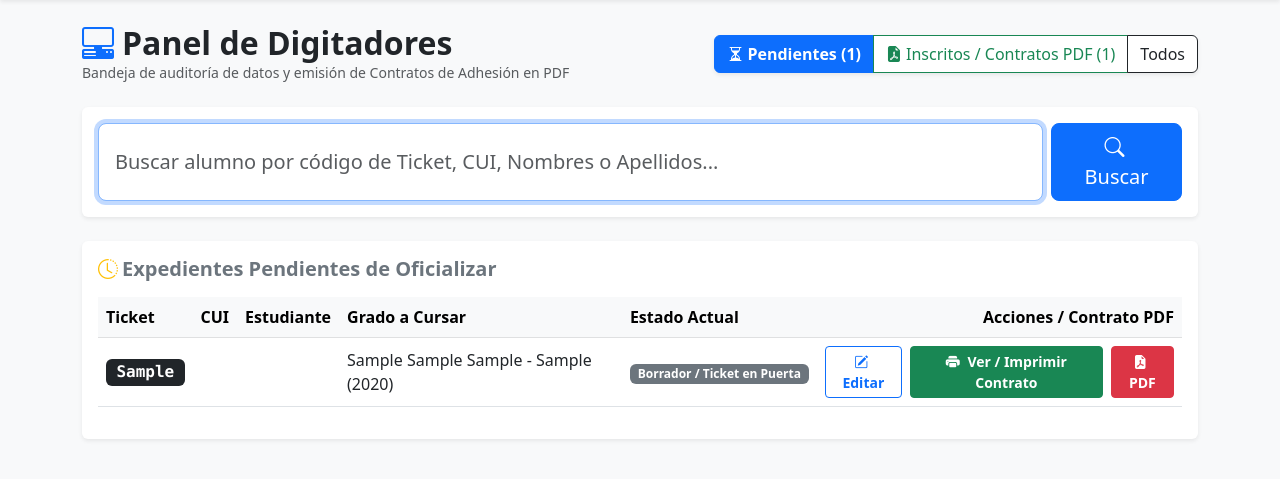
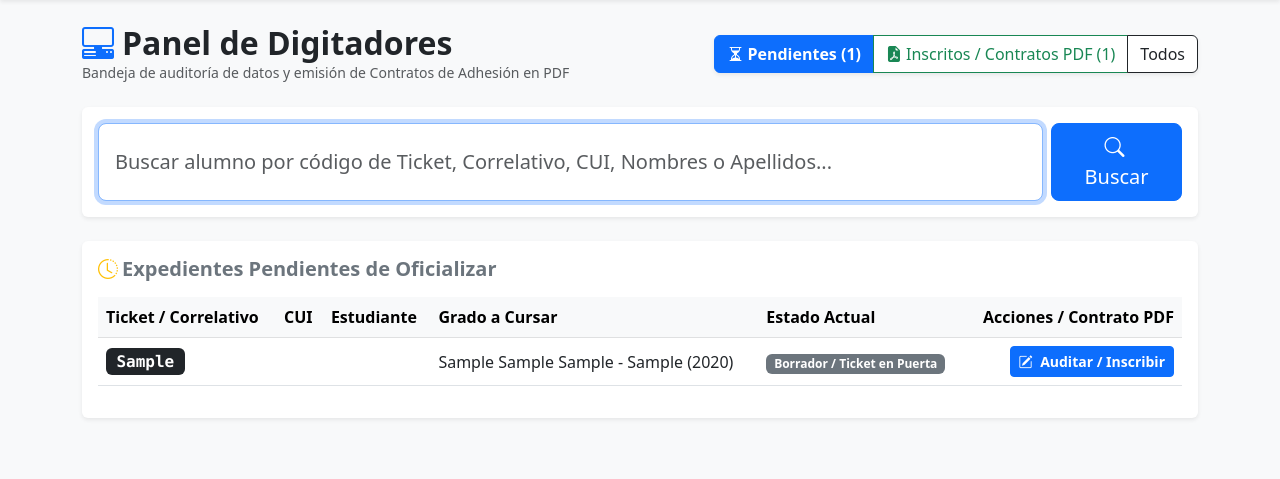
Before and after one commit to danjovg/inscripciones2027, a Django app: template portal_staff/templates/portal_staff/panel_digitador.html in a window 1280 px wide. Shown: the part 58-537 px from the top of the page. Run offline with Django 5.2, Linux system fonts and the light colour scheme; tables that the repository leaves empty hold one stand-in row (values such as "Sample post"); the template is opened without the code that fills it: values that come from a table or form of the project are taken from there, most other values are stand-ins (such as "Sample title", 1, 10 or a date in 2020); some libraries are stand-ins or nearby versions.

Commit message:
Candado estricto: bloquear vista e impresion de contrato y correlativo hasta estar INSCRITO

```diff
--- a/portal_staff/templates/portal_staff/panel_digitador.html
+++ b/portal_staff/templates/portal_staff/panel_digitador.html
@@ -30,12 +30,12 @@
     {% endfor %}
 {% endif %}
 
-<!-- Buscador por Ticket, CUI o Nombre -->
+<!-- Buscador por Ticket, Correlativo, CUI o Nombre -->
 <div class="card shadow-sm mb-4 border-0">
     <div class="card-body">
         <form method="GET" class="d-flex">
             <input type="hidden" name="estado" value="{{ filtro_estado }}">
-            <input class="form-control form-control-lg me-2" type="search" name="q" value="{{ query }}" placeholder="Buscar alumno por código de Ticket, CUI, Nombres o Apellidos..." autofocus>
+            <input class="form-control form-control-lg me-2" type="search" name="q" value="{{ query }}" placeholder="Buscar alumno por código de Ticket, Correlativo, CUI, Nombres o Apellidos..." autofocus>
             <button class="btn btn-primary btn-lg px-4" type="submit"><i class="bi bi-search me-1"></i> Buscar</button>
             {% if query %}
                 <a href="{% url 'panel_digitador' %}?estado={{ filtro_estado }}" class="btn btn-outline-secondary btn-lg ms-2">Limpiar</a>
@@ -60,7 +60,7 @@
             <table class="table table-hover align-middle">
                 <thead class="table-light">
                     <tr>
-                        <th>Ticket</th>
+                        <th>Ticket / Correlativo</th>
                         <th>CUI</th>
                         <th>Estudiante</th>
                         <th>Grado a Cursar</th>
@@ -72,7 +72,11 @@
                     {% for inscripcion in inscripciones %}
                     <tr>
                         <td>
-                            <span class="badge bg-dark fs-6 font-monospace">{{ inscripcion.ticket_generado|default:"SIN TICKET" }}</span>
+                            {% if inscripcion.estado_solicitud == 'INSCRITO' and inscripcion.correlativo_contrato %}
+                                <span class="badge bg-success fs-6 font-monospace">{{ inscripcion.correlativo_contrato }}</span>
+                            {% else %}
+                                <span class="badge bg-dark fs-6 font-monospace">{{ inscripcion.ticket_generado|default:"SIN TICKET" }}</span>
+                            {% endif %}
                         </td>
                         <td class="fw-semibold font-monospace">{{ inscripcion.estudiante.cui }}</td>
                         <td class="fw-bold text-dark">{{ inscripcion.estudiante.nombres }} {{ inscripcion.estudiante.apellidos }}</td>
@@ -88,10 +92,12 @@
                         </td>
                         <td class="text-end">
                             <div class="d-flex justify-content-end gap-2">
-                                <a href="{% url 'editar_expediente' inscripcion.id %}" class="btn btn-sm btn-outline-primary fw-bold">
-                                    <i class="bi bi-pencil-square me-1"></i> Editar
+                                <a href="{% url 'editar_expediente' inscripcion.id %}" class="btn btn-sm btn-primary fw-bold">
+                                    <i class="bi bi-pencil-square me-1"></i> Auditar / Inscribir
                                 </a>
-                                {% if inscripcion.grado_a_cursar %}
+
+                                <!-- CANDADO: Solo muestra botones de Contrato y PDF si YA ESTÁ INSCRITO OFICIALMENTE -->
+                                {% if inscripcion.estado_solicitud == 'INSCRITO' and inscripcion.grado_a_cursar %}
                                 <a href="{% url 'descargar_contrato_pdf' inscripcion.id %}" class="btn btn-sm btn-success fw-bold" title="Abrir Vista de Impresión y Contrato">
                                     <i class="bi bi-printer-fill me-1"></i> Ver / Imprimir Contrato
                                 </a>
--- a/portal_staff/templates/portal_staff/panel_secretaria.html
+++ b/portal_staff/templates/portal_staff/panel_secretaria.html
@@ -182,8 +182,8 @@
                                     <i class="bi bi-pencil-square"></i> Editar
                                 </a>
 
-                                <!-- Ver / Imprimir Contrato PDF -->
-                                {% if item.inscripcion.grado_a_cursar %}
+                                <!-- Ver / Imprimir Contrato PDF (Solo habilitado si ya está INSCRITO) -->
+                                {% if item.inscripcion.estado_solicitud == 'INSCRITO' and item.inscripcion.grado_a_cursar %}
                                 <a href="{% url 'descargar_contrato_pdf' item.inscripcion.id %}" class="btn btn-outline-success fw-bold" title="Imprimir Contrato y Ficha">
                                     <i class="bi bi-printer-fill"></i> Contrato
                                 </a>
--- a/portal_staff/templates/portal_staff/panel_supervisor.html
+++ b/portal_staff/templates/portal_staff/panel_supervisor.html
@@ -253,7 +253,7 @@
                                 <a href="{% url 'editar_expediente' insc.id %}" class="btn btn-outline-primary fw-bold" title="Abrir expediente completo">
                                     <i class="bi bi-box-arrow-up-right"></i> Expediente
                                 </a>
-                                {% if insc.grado_a_cursar %}
+                                {% if insc.estado_solicitud == 'INSCRITO' and insc.grado_a_cursar %}
                                 <a href="{% url 'descargar_contrato_pdf' insc.id %}" class="btn btn-outline-success fw-bold" title="Ver Contrato">
                                     <i class="bi bi-file-earmark-text"></i> Contrato
                                 </a>
```
Also changed, not shown: portal_staff/views.py (+12 -4 lines).
